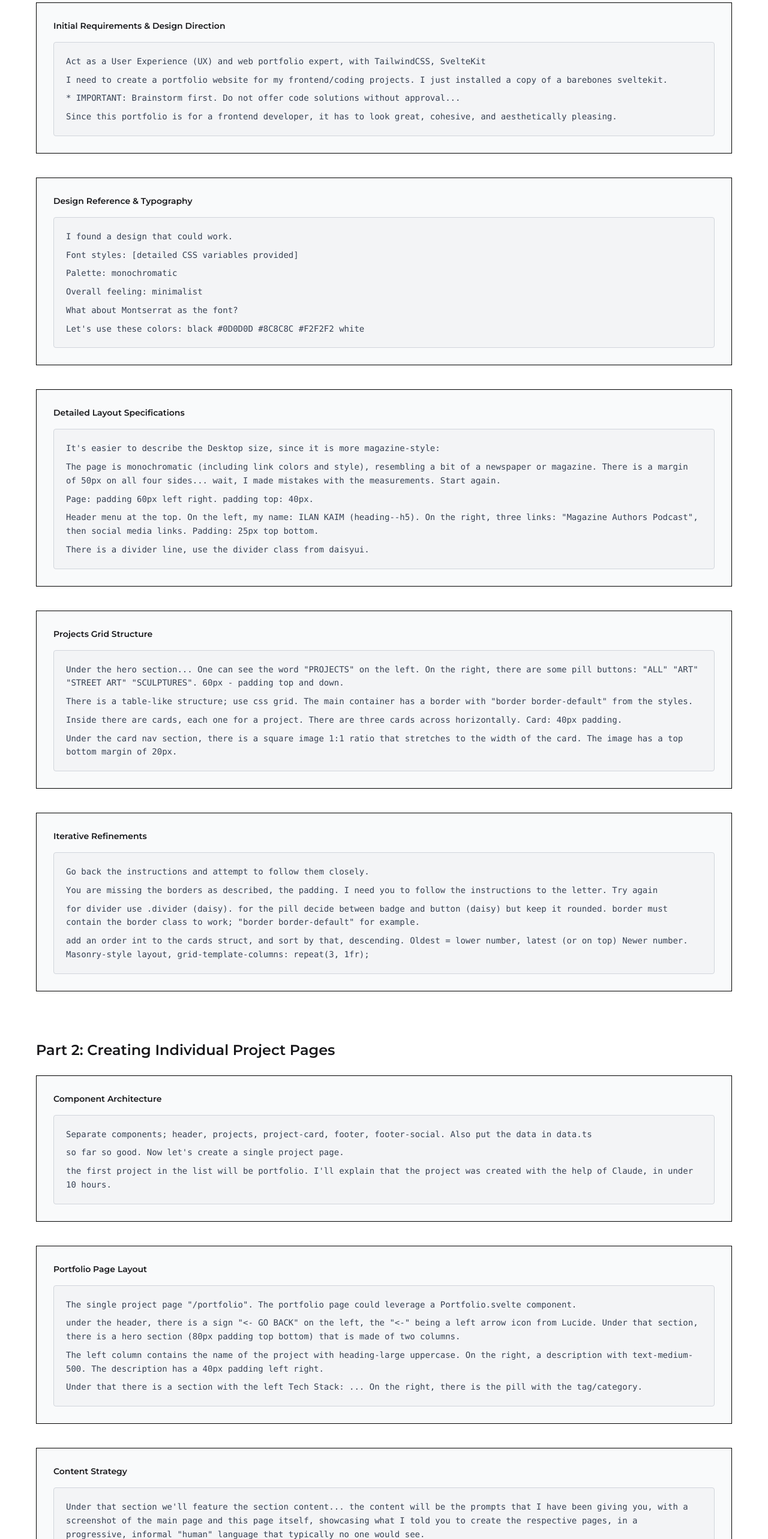
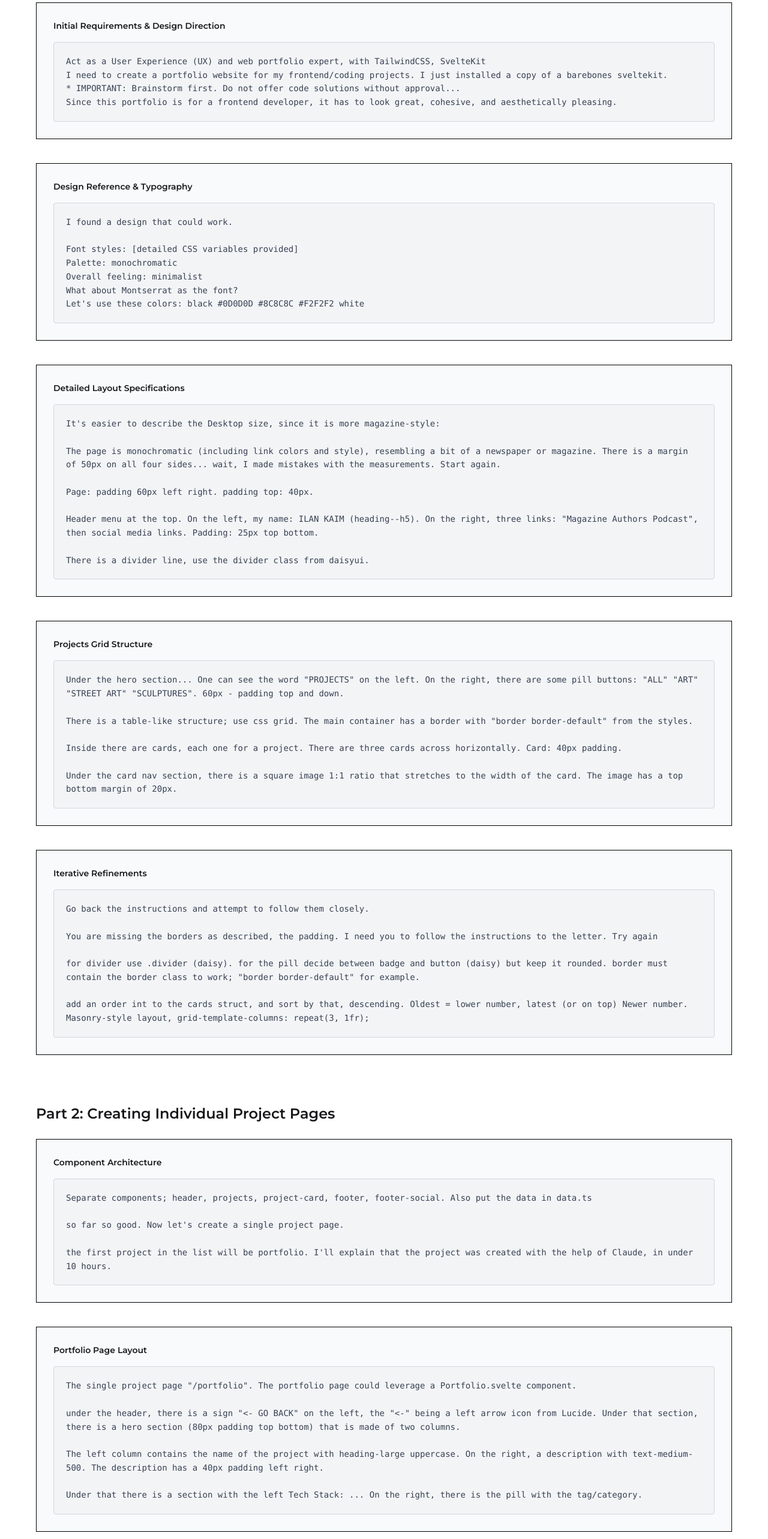
Before and after one commit to iknowmagic/portfolio, a SvelteKit app: page /portfolio in a window 1280 px wide. Shown: the part 860-3426 px from the top of the page at 60% size. Built offline with nearby package versions, Linux system fonts and the light colour scheme; what @michaelallenwarner/tailwind-grid-inner would draw is missing.

Commit message:
feat: enhance portfolio layout with improved structure and responsive design for content sections

```diff
--- a/src/routes/portfolio/+page.svelte
+++ b/src/routes/portfolio/+page.svelte
@@ -28,108 +28,70 @@
 
 					<div class="bg-gray-50 mb-8 lg:mb-10 p-5 md:p-7 border border-default">
 						<h4 class="mb-3 lg:mb-4 text-small-600">Initial Requirements & Design Direction</h4>
-						<div
-							class="bg-gray-100 p-4 lg:p-5 border border-gray-300 rounded font-mono text-gray-700 text-xs lg:text-sm leading-relaxed"
-						>
-							<p class="mb-2">
-								Act as a User Experience (UX) and web portfolio expert, with TailwindCSS, SvelteKit
-							</p>
-							<p class="mb-2">
-								I need to create a portfolio website for my frontend/coding projects. I just
-								installed a copy of a barebones sveltekit.
-							</p>
-							<p class="mb-2">
-								* IMPORTANT: Brainstorm first. Do not offer code solutions without approval...
-							</p>
-							<p class="mb-0">
-								Since this portfolio is for a frontend developer, it has to look great, cohesive,
-								and aesthetically pleasing.
-							</p>
+						<div class="bg-gray-100 p-4 lg:p-5 border border-gray-300 rounded">
+							<pre
+								class="font-mono text-gray-700 text-xs lg:text-sm leading-relaxed whitespace-pre-wrap">Act as a User Experience (UX) and web portfolio expert, with TailwindCSS, SvelteKit
+I need to create a portfolio website for my frontend/coding projects. I just installed a copy of a barebones sveltekit.
+* IMPORTANT: Brainstorm first. Do not offer code solutions without approval...
+Since this portfolio is for a frontend developer, it has to look great, cohesive, and aesthetically pleasing.</pre>
 						</div>
 					</div>
 
 					<div class="bg-gray-50 mb-8 lg:mb-10 p-5 md:p-7 border border-default">
 						<h4 class="mb-3 lg:mb-4 text-small-600">Design Reference & Typography</h4>
-						<div
-							class="bg-gray-100 p-4 lg:p-5 border border-gray-300 rounded font-mono text-gray-700 text-xs lg:text-sm leading-relaxed"
-						>
-							<p class="mb-2">I found a design that could work.</p>
-							<p class="mb-2">Font styles: [detailed CSS variables provided]</p>
-							<p class="mb-2">Palette: monochromatic</p>
-							<p class="mb-2">Overall feeling: minimalist</p>
-							<p class="mb-2">What about Montserrat as the font?</p>
-							<p class="mb-0">Let's use these colors: black #0D0D0D #8C8C8C #F2F2F2 white</p>
+						<div class="bg-gray-100 p-4 lg:p-5 border border-gray-300 rounded">
+							<pre
+								class="font-mono text-gray-700 text-xs lg:text-sm leading-relaxed whitespace-pre-wrap">I found a design that could work.
+
+Font styles: [detailed CSS variables provided]
+Palette: monochromatic
+Overall feeling: minimalist
+What about Montserrat as the font?
+Let's use these colors: black #0D0D0D #8C8C8C #F2F2F2 white</pre>
 						</div>
 					</div>
 
 					<div class="bg-gray-50 mb-8 lg:mb-10 p-5 md:p-7 border border-default">
 						<h4 class="mb-3 lg:mb-4 text-small-600">Detailed Layout Specifications</h4>
-						<div
-							class="bg-gray-100 p-4 lg:p-5 border border-gray-300 rounded font-mono text-gray-700 text-xs lg:text-sm leading-relaxed"
-						>
-							<p class="mb-2">
-								It's easier to describe the Desktop size, since it is more magazine-style:
-							</p>
-							<p class="mb-2">
-								The page is monochromatic (including link colors and style), resembling a bit of a
-								newspaper or magazine. There is a margin of 50px on all four sides... wait, I made
-								mistakes with the measurements. Start again.
-							</p>
-							<p class="mb-2">Page: padding 60px left right. padding top: 40px.</p>
-							<p class="mb-2">
-								Header menu at the top. On the left, my name: ILAN KAIM (heading--h5). On the right,
-								three links: "Magazine Authors Podcast", then social media links. Padding: 25px top
-								bottom.
-							</p>
-							<p class="mb-0">There is a divider line, use the divider class from daisyui.</p>
+						<div class="bg-gray-100 p-4 lg:p-5 border border-gray-300 rounded">
+							<pre
+								class="font-mono text-gray-700 text-xs lg:text-sm leading-relaxed whitespace-pre-wrap">It's easier to describe the Desktop size, since it is more magazine-style:
+
+The page is monochromatic (including link colors and style), resembling a bit of a newspaper or magazine. There is a margin of 50px on all four sides... wait, I made mistakes with the measurements. Start again.
+
+Page: padding 60px left right. padding top: 40px.
+
+Header menu at the top. On the left, my name: ILAN KAIM (heading--h5). On the right, three links: "Magazine Authors Podcast", then social media links. Padding: 25px top bottom.
+
+There is a divider line, use the divider class from daisyui.</pre>
 						</div>
 					</div>
 
 					<div class="bg-gray-50 mb-8 lg:mb-10 p-5 md:p-7 border border-default">
 						<h4 class="mb-3 lg:mb-4 text-small-600">Projects Grid Structure</h4>
-						<div
-							class="bg-gray-100 p-4 lg:p-5 border border-gray-300 rounded font-mono text-gray-700 text-xs lg:text-sm leading-relaxed"
-						>
-							<p class="mb-2">
-								Under the hero section... One can see the word "PROJECTS" on the left. On the right,
-								there are some pill buttons: "ALL" "ART" "STREET ART" "SCULPTURES". 60px - padding
-								top and down.
-							</p>
-							<p class="mb-2">
-								There is a table-like structure; use css grid. The main container has a border with
-								"border border-default" from the styles.
-							</p>
-							<p class="mb-2">
-								Inside there are cards, each one for a project. There are three cards across
-								horizontally. Card: 40px padding.
-							</p>
-							<p class="mb-0">
-								Under the card nav section, there is a square image 1:1 ratio that stretches to the
-								width of the card. The image has a top bottom margin of 20px.
-							</p>
+						<div class="bg-gray-100 p-4 lg:p-5 border border-gray-300 rounded">
+							<pre
+								class="font-mono text-gray-700 text-xs lg:text-sm leading-relaxed whitespace-pre-wrap">Under the hero section... One can see the word "PROJECTS" on the left. On the right, there are some pill buttons: "ALL" "ART" "STREET ART" "SCULPTURES". 60px - padding top and down.
+
+There is a table-like structure; use css grid. The main container has a border with "border border-default" from the styles.
+
+Inside there are cards, each one for a project. There are three cards across horizontally. Card: 40px padding.
+
+Under the card nav section, there is a square image 1:1 ratio that stretches to the width of the card. The image has a top bottom margin of 20px.</pre>
 						</div>
 					</div>
 
 					<div class="bg-gray-50 mb-8 lg:mb-10 p-5 md:p-7 border border-default">
 						<h4 class="mb-3 lg:mb-4 text-small-600">Iterative Refinements</h4>
-						<div
-							class="bg-gray-100 p-4 lg:p-5 border border-gray-300 rounded font-mono text-gray-700 text-xs lg:text-sm leading-relaxed"
-						>
-							<p class="mb-2">Go back the instructions and attempt to follow them closely.</p>
-							<p class="mb-2">
-								You are missing the borders as described, the padding. I need you to follow the
-								instructions to the letter. Try again
-							</p>
-							<p class="mb-2">
-								for divider use .divider (daisy). for the pill decide between badge and button
-								(daisy) but keep it rounded. border must contain the border class to work; "border
-								border-default" for example.
-							</p>
-							<p class="mb-0">
-								add an order int to the cards struct, and sort by that, descending. Oldest = lower
-								number, latest (or on top) Newer number. Masonry-style layout,
-								grid-template-columns: repeat(3, 1fr);
-							</p>
+						<div class="bg-gray-100 p-4 lg:p-5 border border-gray-300 rounded">
+							<pre
+								class="font-mono text-gray-700 text-xs lg:text-sm leading-relaxed whitespace-pre-wrap">Go back the instructions and attempt to follow them closely.
+
+You are missing the borders as described, the padding. I need you to follow the instructions to the letter. Try again
+
+for divider use .divider (daisy). for the pill decide between badge and button (daisy) but keep it rounded. border must contain the border class to work; "border border-default" for example.
+
+add an order int to the cards struct, and sort by that, descending. Oldest = lower number, latest (or on top) Newer number. Masonry-style layout, grid-template-columns: repeat(3, 1fr);</pre>
 						</div>
 					</div>
 				</div>
@@ -140,86 +102,50 @@
 
 					<div class="bg-gray-50 mb-8 lg:mb-10 p-5 md:p-7 border border-default">
 						<h4 class="mb-3 lg:mb-4 text-small-600">Component Architecture</h4>
-						<div
-							class="bg-gray-100 p-4 lg:p-5 border border-gray-300 rounded font-mono text-gray-700 text-xs lg:text-sm leading-relaxed"
-						>
-							<p class="mb-2">
-								Separate components; header, projects, project-card, footer, footer-social. Also put
-								the data in data.ts
-							</p>
-							<p class="mb-2">so far so good. Now let's create a single project page.</p>
-							<p class="mb-0">
-								the first project in the list will be portfolio. I'll explain that the project was
-								created with the help of Claude, in under 10 hours.
-							</p>
+						<div class="bg-gray-100 p-4 lg:p-5 border border-gray-300 rounded">
+							<pre
+								class="font-mono text-gray-700 text-xs lg:text-sm leading-relaxed whitespace-pre-wrap">Separate components; header, projects, project-card, footer, footer-social. Also put the data in data.ts
+
+so far so good. Now let's create a single project page.
+
+the first project in the list will be portfolio. I'll explain that the project was created with the help of Claude, in under 10 hours.</pre>
 						</div>
 					</div>
 
 					<div class="bg-gray-50 mb-8 lg:mb-10 p-5 md:p-7 border border-default">
 						<h4 class="mb-3 lg:mb-4 text-small-600">Portfolio Page Layout</h4>
-						<div
-							class="bg-gray-100 p-4 lg:p-5 border border-gray-300 rounded font-mono text-gray-700 text-xs lg:text-sm leading-relaxed"
-						>
-							<p class="mb-2">
-								The single project page "/portfolio". The portfolio page could leverage a
-								Portfolio.svelte component.
-							</p>
-							<p class="mb-2">
-								under the header, there is a sign "&lt;- GO BACK" on the left, the "&lt;-" being a
-								left arrow icon from Lucide. Under that section, there is a hero section (80px
-								padding top bottom) that is made of two columns.
-							</p>
-							<p class="mb-2">
-								The left column contains the name of the project with heading-large uppercase. On
-								the right, a description with text-medium-500. The description has a 40px padding
-								left right.
-							</p>
-							<p class="mb-0">
-								Under that there is a section with the left Tech Stack: ... On the right, there is
-								the pill with the tag/category.
-							</p>
+						<div class="bg-gray-100 p-4 lg:p-5 border border-gray-300 rounded">
+							<pre
+								class="font-mono text-gray-700 text-xs lg:text-sm leading-relaxed whitespace-pre-wrap">The single project page "/portfolio". The portfolio page could leverage a Portfolio.svelte component.
+
+under the header, there is a sign "&lt;- GO BACK" on the left, the "&lt;-" being a left arrow icon from Lucide. Under that section, there is a hero section (80px padding top bottom) that is made of two columns.
+
+The left column contains the name of the project with heading-large uppercase. On the right, a description with text-medium-500. The description has a 40px padding left right.
+
+Under that there is a section with the left Tech Stack: ... On the right, there is the pill with the tag/category.</pre>
 						</div>
 					</div>
 
 					<div class="bg-gray-50 mb-8 lg:mb-10 p-5 md:p-7 border border-default">
 						<h4 class="mb-3 lg:mb-4 text-small-600">Content Strategy</h4>
-						<div
-							class="bg-gray-100 p-4 lg:p-5 border border-gray-300 rounded font-mono text-gray-700 text-xs lg:text-sm leading-relaxed"
-						>
-							<p class="mb-2">
-								Under that section we'll feature the section content... the content will be the
-								prompts that I have been giving you, with a screenshot of the main page and this
-								page itself, showcasing what I told you to create the respective pages, in a
-								progressive, informal "human" language that typically no one would see.
-							</p>
-							<p class="mb-2">
-								I want to show that the prompt was not just "make me a page", but a detailed,
-								meticulous process that involved several steps. The description has a padding of
-								80px top and 150px bottom.
-							</p>
-							<p class="mb-0">
-								Use a container with a mono font. And each container will tell the story as to how
-								the website was built, follow the story as I told it to you.
-							</p>
+						<div class="bg-gray-100 p-4 lg:p-5 border border-gray-300 rounded">
+							<pre
+								class="font-mono text-gray-700 text-xs lg:text-sm leading-relaxed whitespace-pre-wrap">Under that section we'll feature the section content... the content will be the prompts that I have been giving you, with a screenshot of the main page and this page itself, showcasing what I told you to create the respective pages, in a progressive, informal "human" language that typically no one would see.
+
+I want to show that the prompt was not just "make me a page", but a detailed, meticulous process that involved several steps. The description has a padding of 80px top and 150px bottom.
+
+Use a container with a mono font. And each container will tell the story as to how the website was built, follow the story as I told it to you.</pre>
 						</div>
 					</div>
 				</div>
 
 				<div class="mb-12 lg:mb-20">
 					<h3 class="mb-4 lg:mb-6 heading-h4">Key Lessons & Insights</h3>
-					<div
-						class="bg-gray-100 p-4 lg:p-5 border border-gray-300 rounded font-mono text-gray-700 text-xs lg:text-sm leading-relaxed"
-					>
-						<p class="mb-2">
-							This project demonstrates the power of iterative development and detailed
-							communication between human and AI collaborators. Every design decision was
-							deliberate, every spacing measurement was intentional, and the process was
-							transparent.
-						</p>
-						<p class="mb-0">
-							The result? A professional portfolio that tells its own story - built in under 10
-							hours through careful planning, clear requirements, and progressive refinement.
-						</p>
+					<div class="bg-gray-100 p-4 lg:p-5 border border-gray-300 rounded">
+						<pre
+							class="font-mono text-gray-700 text-xs lg:text-sm leading-relaxed whitespace-pre-wrap">This project demonstrates the power of iterative development and detailed communication between human and AI collaborators. Every design decision was deliberate, every spacing measurement was intentional, and the process was transparent.
+
+The result? A professional portfolio that tells its own story - built in under 10 hours through careful planning, clear requirements, and progressive refinement.</pre>
 					</div>
 				</div>
 			</div>
```
